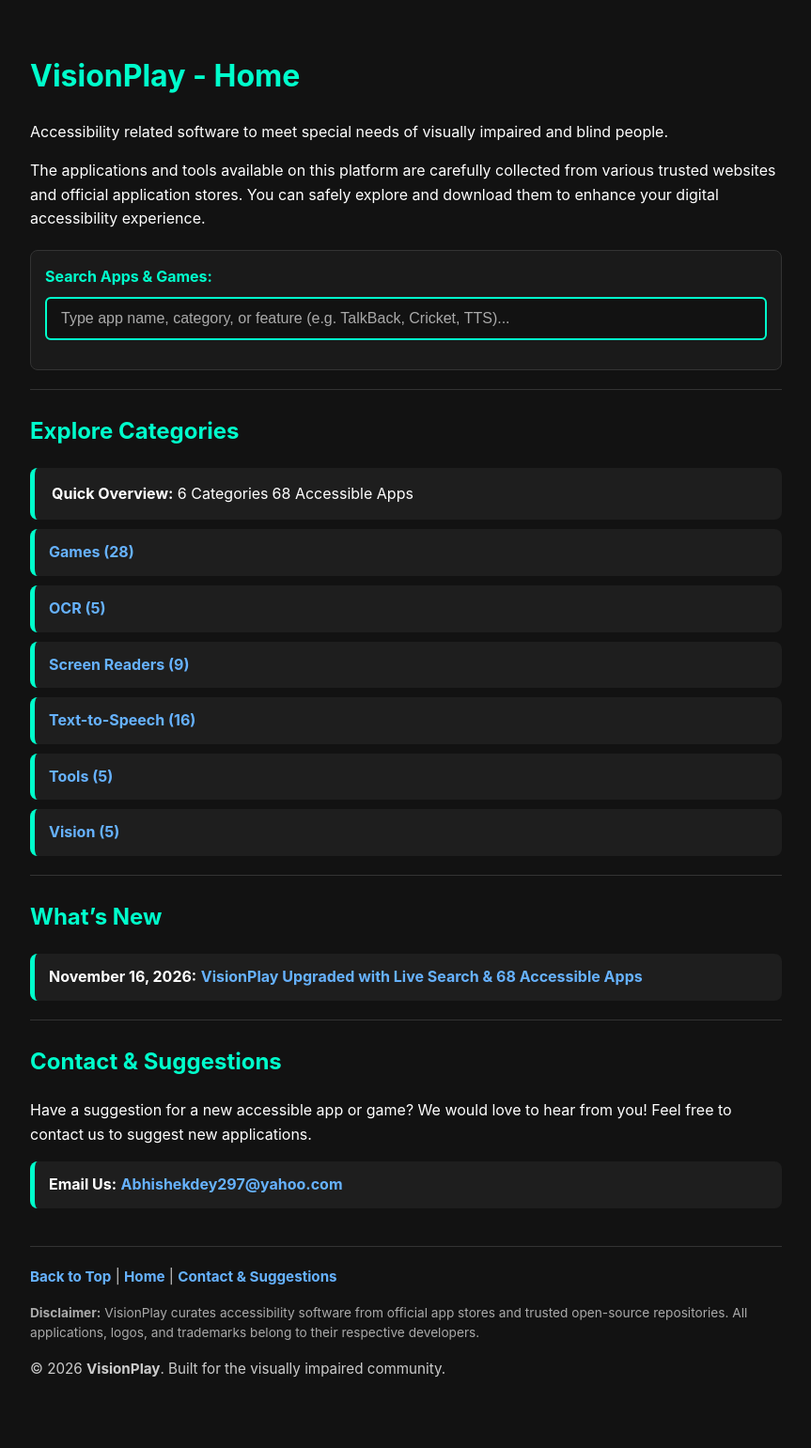
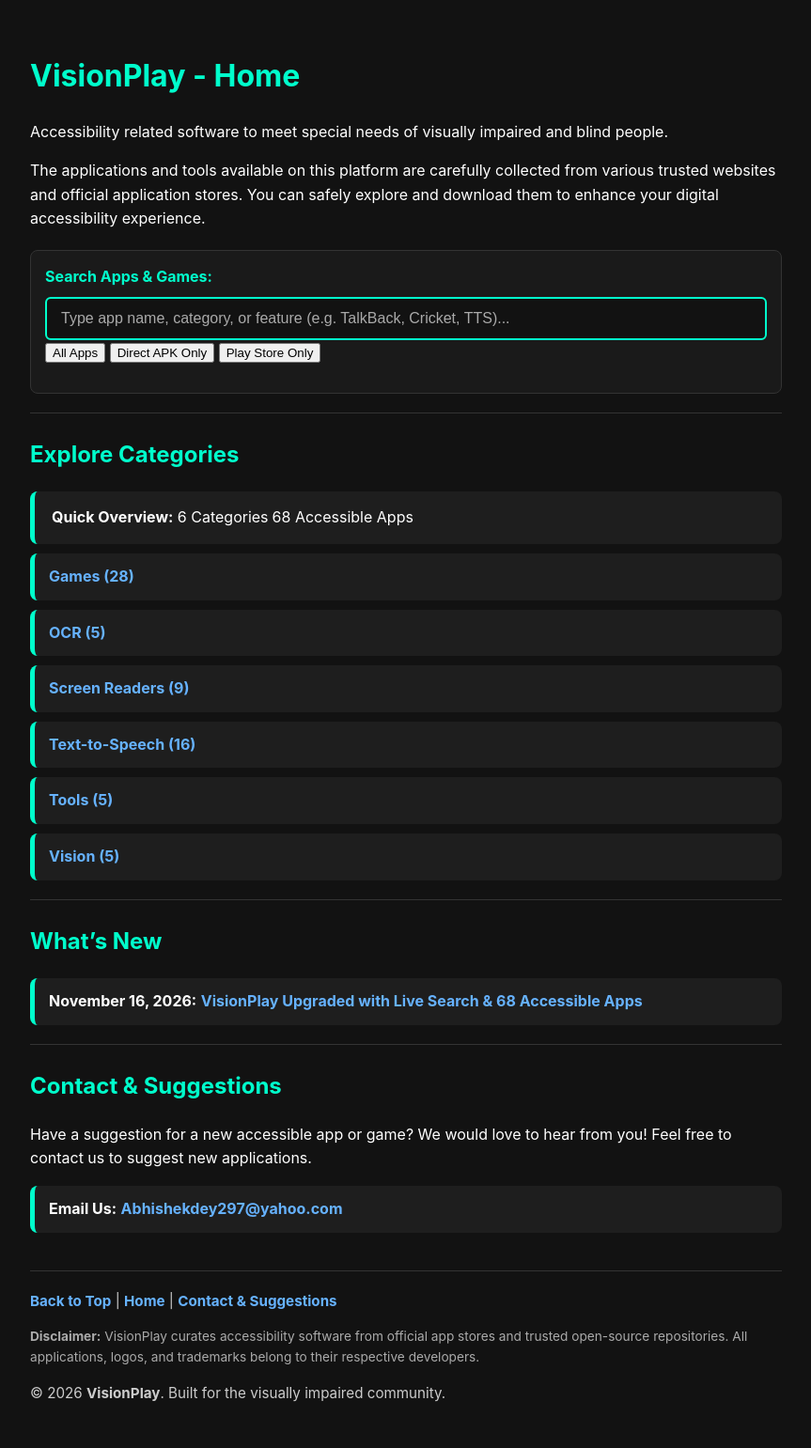
Before and after one commit to abhishekdey-hub/VisionPlay, a Jekyll site: the page built from index.md, in a window 1280 px wide. Shown: the whole page at 94% size, without its empty margins (208-1071 px from the left). Built offline with Jekyll 4.4.1, drawn with Linux system fonts in a browser that asks for light colours; before the commit the page ends 1515 px from its top, so only the background shows below that.

Commit message:
Update search-box.html

```diff
--- a/_includes/search-box.html
+++ b/_includes/search-box.html
@@ -1,11 +1,30 @@
-<section aria-label="Search Applications" class="search-section">
-  <label for="app-search-input"><strong>Search Apps & Games:</strong></label>
+<section aria-label="Search and Filter Applications" class="search-section">
+  <label for="app-search-input"><strong>Search Apps &amp; Games:</strong></label>
+
+  <div class="search-input-row">
     <input
       type="search"
       id="app-search-input"
       placeholder="Type app name, category, or feature (e.g. TalkBack, Cricket, TTS)..."
       autocomplete="off"
     >
+    <button type="button" id="voice-search-btn" class="voice-btn" aria-label="Search by Voice" hidden>
+      Voice Search
+    </button>
+  </div>
+
+  <div class="filter-group" role="group" aria-label="Filter applications by download type">
+    <button type="button" class="filter-btn active" data-filter="all" aria-pressed="true">
+      All Apps
+    </button>
+    <button type="button" class="filter-btn" data-filter="apk" aria-pressed="false">
+      Direct APK Only
+    </button>
+    <button type="button" class="filter-btn" data-filter="playstore" aria-pressed="false">
+      Play Store Only
+    </button>
+  </div>
+
   <p id="search-status" role="status" aria-live="polite"></p>
   <div id="search-results"></div>
 </section>
```
Lines whose indentation alone changed are shown as unchanged.
